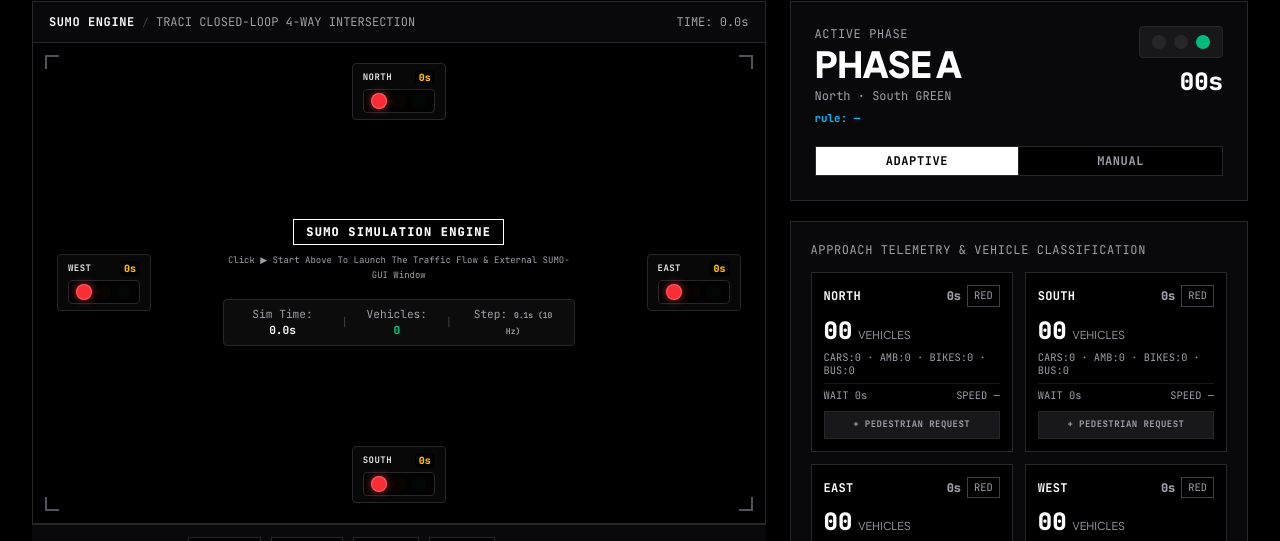
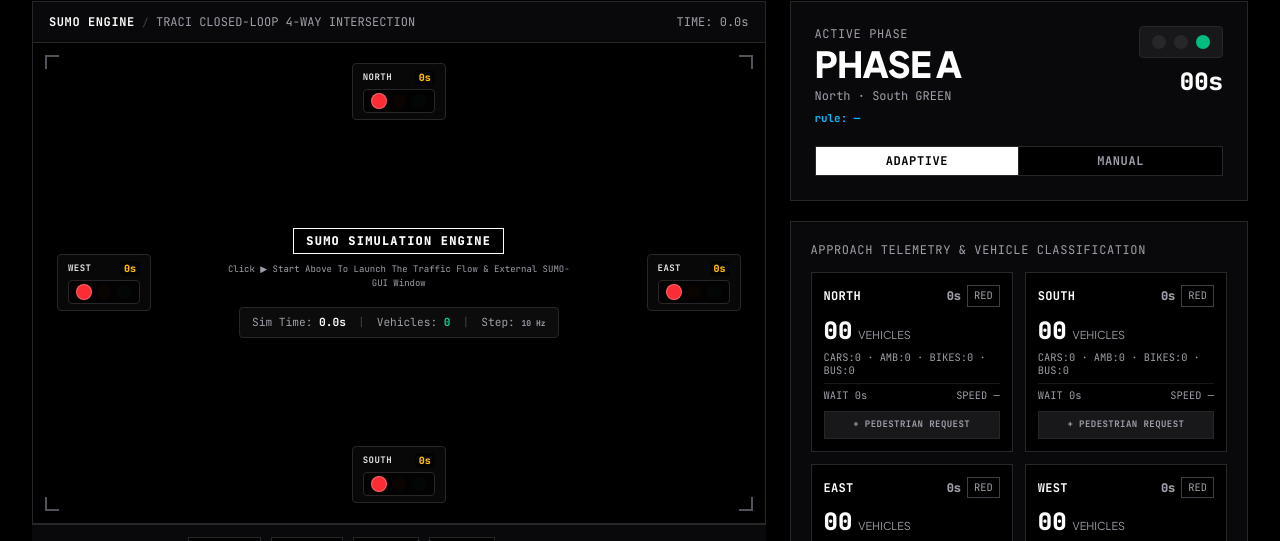
Before and after one commit to bendeze/ai-traffic-platform, a React (Vite) app in the folder frontend/: page / in a window 1280 px wide. Shown: the part 161-702 px from the top of the page. Built offline with nearby package versions, Linux system fonts and the light colour scheme; no server answers.

Commit message:
style(ui): update application title and refine simulation viewport indicators

```diff
--- a/frontend/index.html
+++ b/frontend/index.html
@@ -3,7 +3,7 @@
   <head>
     <meta charset="UTF-8" />
     <meta name="viewport" content="width=device-width, initial-scale=1.0" />
-    <title>Group Z - AI Traffic Controller</title>
+    <title>AI Traffic Management</title>
   </head>
   <body>
     <div id="root"></div>
--- a/frontend/src/components/VisionFeedMonitor.tsx
+++ b/frontend/src/components/VisionFeedMonitor.tsx
@@ -42,7 +42,7 @@ function SumoTrafficLight({
           title={`${name} Red`}
           className={`w-3.5 h-3.5 rounded-full transition-all duration-200 ${
             isRed
-              ? 'bg-red-500 shadow-[0_0_10px_rgba(239,68,68,0.95)] ring-1 ring-red-400'
+              ? 'bg-red-500 ring-1 ring-red-400'
               : 'bg-red-950/40 opacity-30'
           }`}
         />
@@ -50,7 +50,7 @@ function SumoTrafficLight({
           title={`${name} Yellow`}
           className={`w-3.5 h-3.5 rounded-full transition-all duration-200 ${
             isYellow
-              ? 'bg-amber-400 shadow-[0_0_10px_rgba(251,191,36,0.95)] ring-1 ring-amber-300'
+              ? 'bg-amber-400 ring-1 ring-amber-300'
               : 'bg-amber-950/40 opacity-30'
           }`}
         />
@@ -58,7 +58,7 @@ function SumoTrafficLight({
           title={`${name} Green`}
           className={`w-3.5 h-3.5 rounded-full transition-all duration-200 ${
             isGreen
-              ? 'bg-emerald-500 shadow-[0_0_10px_rgba(16,185,129,0.95)] ring-1 ring-emerald-400'
+              ? 'bg-emerald-500 ring-1 ring-emerald-400'
               : 'bg-emerald-950/40 opacity-30'
           }`}
         />
@@ -152,7 +152,7 @@ export default function VisionFeedMonitor({
                   <span className="text-zinc-300 dark:text-zinc-700">|</span>
                   <span>Vehicles: <strong className="text-emerald-600 dark:text-emerald-400">{sumoVehicleCount}</strong></span>
                   <span className="text-zinc-300 dark:text-zinc-700">|</span>
-                  <span>Step: <strong className='text-[8px]'>0.1s (10 Hz)</strong></span>
+                  <span>Step: <strong className='text-[8px]'>10 Hz</strong></span>
                 </div>
               </div>
 
```
